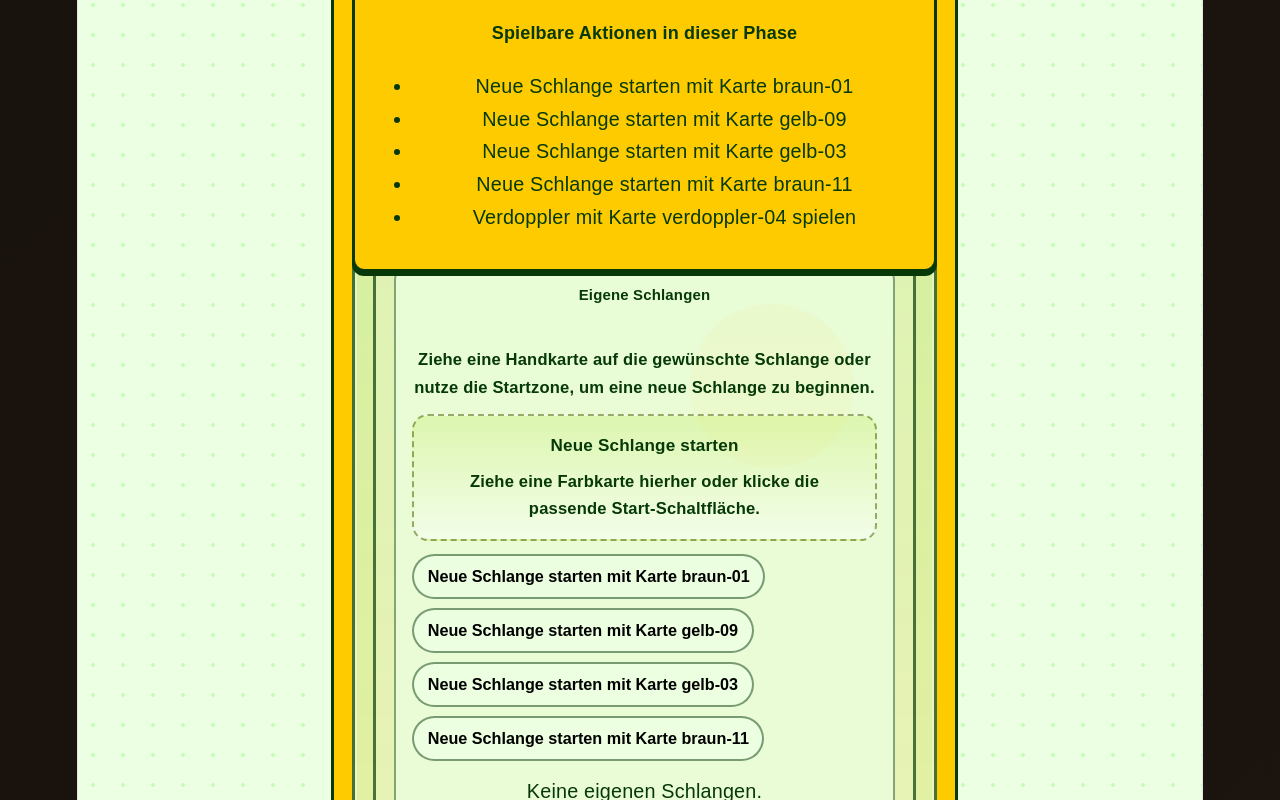
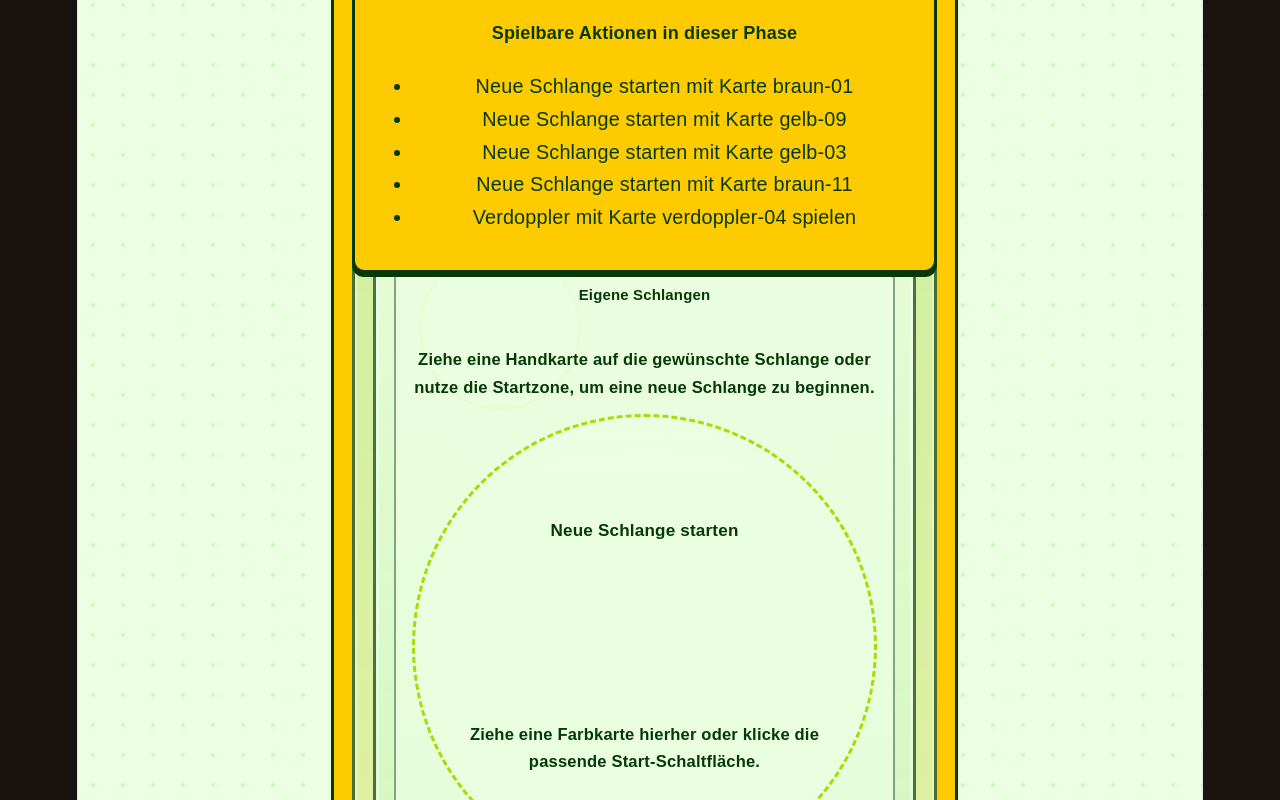
Before and after one commit to hanno79/schlangentanz-v2, a React (Vite) app: page / in a window 1280 px wide. Shown: the part 2800-3600 px from the top of the page. Built offline with nearby package versions, Linux system fonts and the light colour scheme.

Commit message:
M1d: Waldtanz-Steinplatte spielbarer machen

```diff
--- a/src/App.css
+++ b/src/App.css
@@ -1186,6 +1186,15 @@ code {
   display: grid;
   grid-template-columns: repeat(auto-fit, minmax(150px, 1fr));
   gap: 0.75rem;
+  align-items: end;
+}
+
+.handkartenleiste .handkarte:nth-child(2n + 1) {
+  transform: rotate(-4deg);
+}
+
+.handkartenleiste .handkarte:nth-child(2n) {
+  transform: rotate(4deg);
 }
 
 .handkarte {
@@ -1461,6 +1470,47 @@ code {
   min-height: 22rem;
 }
 
+.schlangenbereich--waldlichtung {
+  position: relative;
+  overflow: hidden;
+  border-radius: 4rem;
+  border-width: var(--st-border-width-chunky);
+  background:
+    linear-gradient(180deg, rgba(236, 255, 227, 0.88), rgba(185, 241, 172, 0.72)),
+    radial-gradient(circle at 50% 50%, rgba(255, 255, 255, 0.55), transparent 58%);
+  box-shadow: inset 0 0 0 3px rgba(255, 255, 255, 0.32), 0 5px 0 var(--st-color-border-strong);
+}
+
+.schlangenbereich--waldlichtung::before,
+.schlangenbereich--waldlichtung::after {
+  content: '';
+  position: absolute;
+  width: clamp(5.5rem, 17vw, 9rem);
+  aspect-ratio: 1;
+  border-radius: 999px;
+  opacity: 0.64;
+  pointer-events: none;
+}
+
+.schlangenbereich--waldlichtung::before {
+  top: clamp(3.2rem, 16%, 6rem);
+  left: clamp(1rem, 8%, 5rem);
+  background: rgba(236, 255, 227, 0.62);
+  box-shadow: inset 0 0 0 3px rgba(164, 222, 2, 0.32);
+}
+
+.schlangenbereich--waldlichtung::after {
+  right: clamp(1rem, 9%, 5.5rem);
+  bottom: clamp(2rem, 12%, 5rem);
+  background: rgba(255, 224, 139, 0.22);
+  box-shadow: inset 0 0 0 3px rgba(254, 203, 0, 0.32);
+}
+
+.schlangenbereich--waldlichtung > * {
+  position: relative;
+  z-index: 1;
+}
+
 .schlangenbereich > h2 {
   grid-column: 1 / -1;
 }
@@ -1497,6 +1547,16 @@ code {
   border: 2px dashed rgba(75, 103, 0, 0.55);
   background: rgba(255, 255, 255, 0.35);
   cursor: pointer;
+}
+
+.schlangenbereich--waldlichtung .schlangen-startzone {
+  place-items: center;
+  min-height: 8rem;
+  aspect-ratio: 1;
+  border: 3px dashed var(--st-color-primary-container);
+  border-radius: 999px;
+  background: rgba(236, 255, 227, 0.66);
+  text-align: center;
 }
 
 .schlangen-startzone--leer {
--- a/src/components/Schlangenbereich.tsx
+++ b/src/components/Schlangenbereich.tsx
@@ -262,7 +262,7 @@ export default function Schlangenbereich({
   const startzoneIstZielbereit = Boolean(findeNeueSchlangeAktion(ausgewaehlteHandkarteId))
 
   return (
-    <section className="schlangenbereich" aria-labelledby={titelId}>
+    <section className="schlangenbereich schlangenbereich--waldlichtung" aria-labelledby={titelId}>
       <h4 id={titelId}>Schlangenbereich</h4>
       <p className="schlangen-dragstatus" role="status" aria-live="polite" aria-atomic="true">{dragOverStatus}</p>
       <section
```
Also changed, not shown: 2 other files (tests, documents, lock files or other folders).
